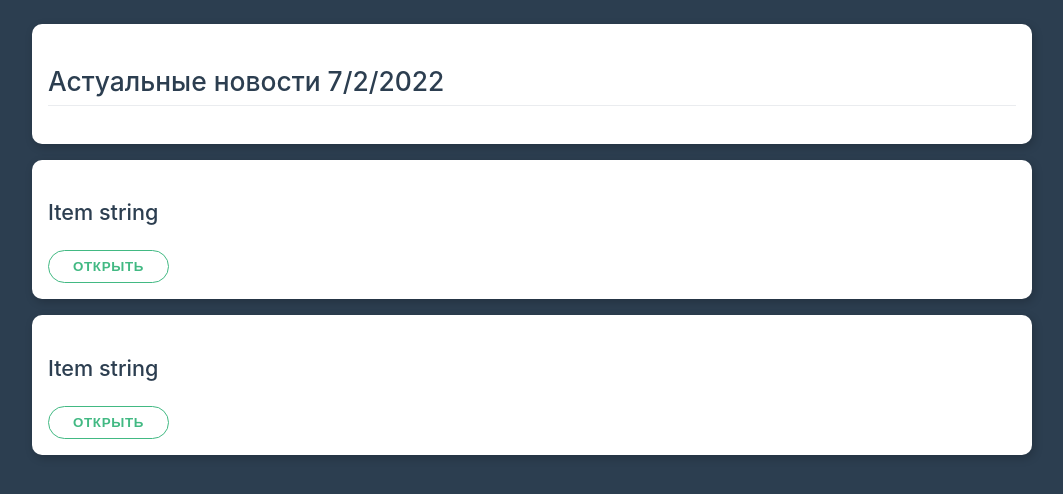
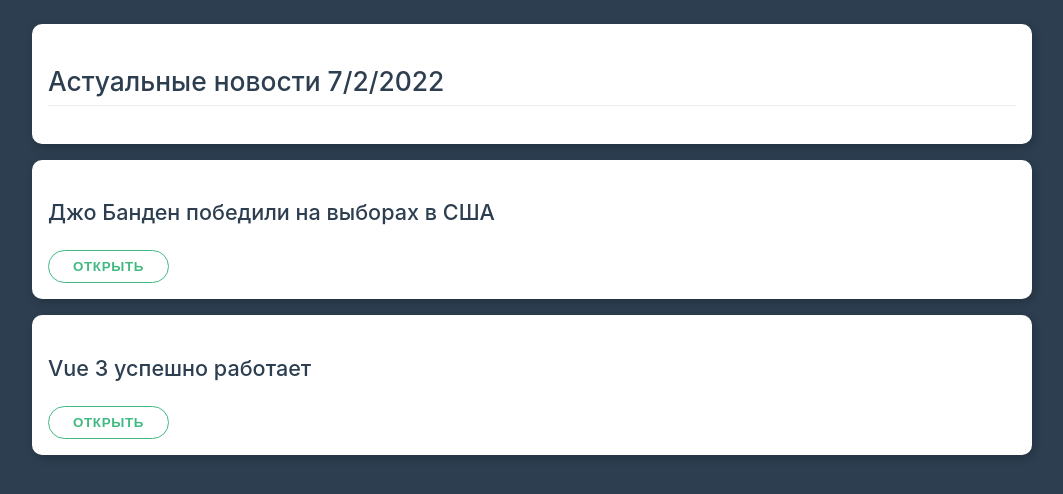
Before and after one commit to glushach/vue-bases, a Vue app in the folder vue-framework/: page / in a window 1280 px wide. Shown: the top 494 px of the page, without its empty margins (108-1171 px from the left). Built offline with nearby package versions, Linux system fonts and the light colour scheme.

Commit message:
feat: pass parameter in separate component

```diff
--- a/vue-framework/src/App.vue
+++ b/vue-framework/src/App.vue
@@ -4,8 +4,11 @@
       <h2>Астуальные новости {{now}}</h2>
     </div>
 
-    <app-news></app-news>
-    <app-news></app-news>
+    <app-news
+        v-for="item in news"
+        :key="item"
+        :title="item"
+    ></app-news>
   </div>
 </template>
 
@@ -17,7 +20,6 @@ export default {
   data() {
     return {
       now: new Date().toLocaleDateString(),
-      isOpen: false,
       news: [
         'Джо Банден победили на выборах в США',
         'Vue 3 успешно работает'
--- a/vue-framework/src/AppNews.vue
+++ b/vue-framework/src/AppNews.vue
@@ -1,6 +1,6 @@
 <template>
   <div class="card">
-    <h3>{{item}}</h3>
+    <h3>{{title}}</h3>
     <button class="btn" @click="isOpen = !isOpen">Открыть</button>
     <p v-if="isOpen">Lorem ipsum dolor sit amet, consectetur adipisicing elit. Consequatur dolore, facere. Amet animi eligendi eos eveniet excepturi, facilis fugit id libero magni omnis provident quae quibusdam reprehenderit saepe, ut, veniam.</p>
   </div>
@@ -8,9 +8,9 @@
 
 <script>
   export default {
+    props: ['title'],
     data() {
       return {
-        item: 'Item string',
         isOpen: false
       }
     }
```
